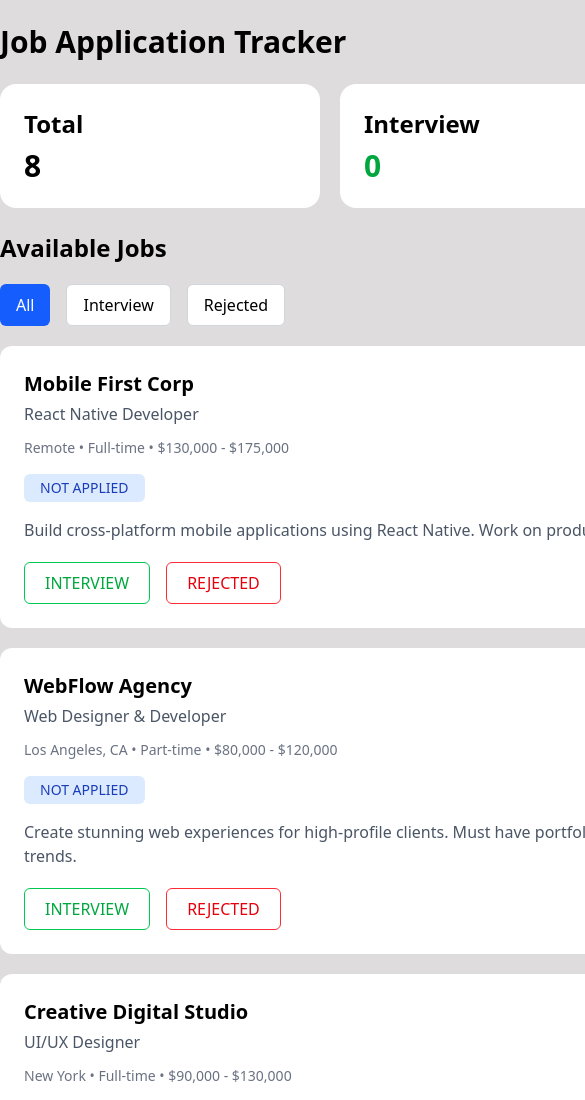
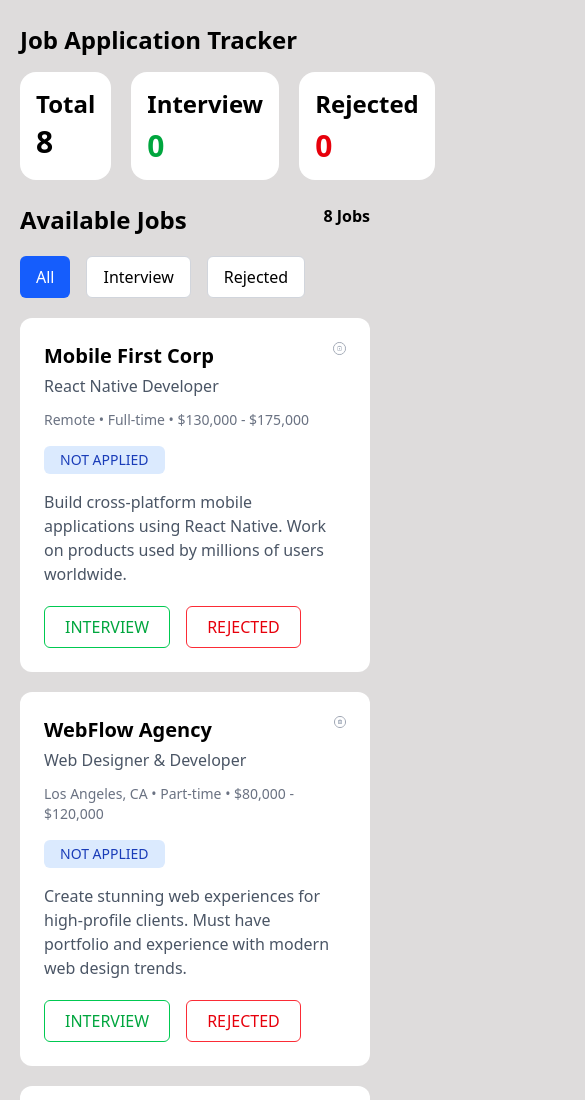
Before and after one commit to omarfaruq2806/Job-Tracker, a website: page index.html in a window 390 px wide. Shown: the top 1100 px of the page, 585 px wide, since content can reach past the window. Drawn offline with Linux system fonts and the light colour scheme.

Commit message:
responsive done

```diff
--- a/index.html
+++ b/index.html
@@ -6,21 +6,21 @@
     <link rel="stylesheet" href="src/output.css" />
   </head>
   <body class="bg-[#dddbdbf4]">
-    <main class="w-250 mx-auto">
+    <main class="min-w-90 px-5 max-w-250 mx-auto ">
       <!-- header -->
-      <h1 class="font-bold text-3xl pt-6">Job Application Tracker</h1>
-      <header class="flex gap-5 pt-6">
-        <div class="flex flex-col rounded-2xl p-6 bg-white w-full gap-2">
+      <h1 class="font-bold text-2xl sm:text-3xl pt-6 ">Job Application Tracker</h1>
+      <header class="flex  sm:flex gap-5 pt-4 sm:pt-6  ">
+        <div class="  flex flex-col rounded-2xl p-4 sm:p-6 bg-white w-[95%] sm:w-full gap-1 sm:gap-2">
           <p class="text-2xl font-semibold">Total</p>
           <h1 class="text-3xl font-bold" id="totalCount">0</h1>
         </div>
-        <div class="flex flex-col rounded-2xl p-6 bg-white w-full gap-2">
+        <div class="flex flex-col rounded-2xl p-4 sm:p-6 bg-white w-full gap-2">
           <p class="text-2xl font-semibold">Interview</p>
           <h1 class="text-3xl font-bold text-green-600" id="interviewCount">
             0
           </h1>
         </div>
-        <div class="flex flex-col rounded-2xl p-6 bg-white w-full gap-2">
+        <div class="flex flex-col rounded-2xl p-4 sm:p-6 bg-white w-full gap-2">
           <p class="text-2xl font-semibold">Rejected</p>
           <h1 class="text-3xl font-bold text-red-600" id="rejectCount">0</h1>
         </div>
@@ -78,7 +78,7 @@
                   NOT APPLIED
                 </span>
 
-                <p class="text-gray-600 mt-4">
+                <p class="text-gray-600 mt-4 ">
                   Build cross-platform mobile applications using React Native.
                   Work on products used by millions of users worldwide.
                 </p>
```
Also changed, not shown: src/output.css.
